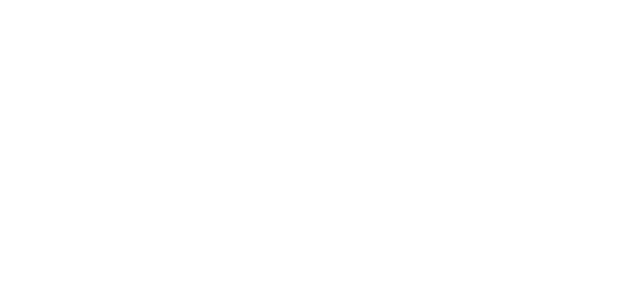
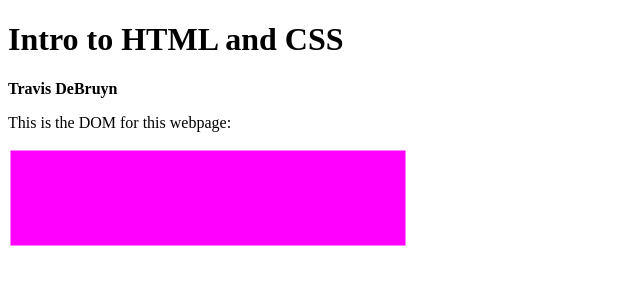
Before and after one commit to DS4200-S23-Class/ic-02-debruynt, a plain HTML site: page index.html in a window 1280 px wide. Shown: the whole page, without its empty margins (0-640 px from the left). Drawn offline with Linux system fonts and the light colour scheme.

Commit message:
Up to step 4

```diff
--- a/index.html
+++ b/index.html
@@ -2,12 +2,23 @@
 <html>
 
 <head>
-    <meta charset=utf-8/>
+	<meta charset=utf-8/>
+	<title>ic-02</title>
 </head>
 
+<body>
+	<h1 style="font-size:2em">Intro to HTML and CSS</h1>
+	<h2 style="font-size:1em">Travis DeBruyn</h2>
 
-<body>
+<div id="div1" class="container">
+	<p id="p1">This is the DOM for this webpage:</p>
+</div>
 
+<div id="div2" class="container">
+	<svg width="400" height="100">
+		<rect width="400" height="100" style="fill:rgb(255,0,255);stroke-width:5;stroke:rgb(255,255,255)" />
+	</svg>
+</div>
 
 </body>
 
```
